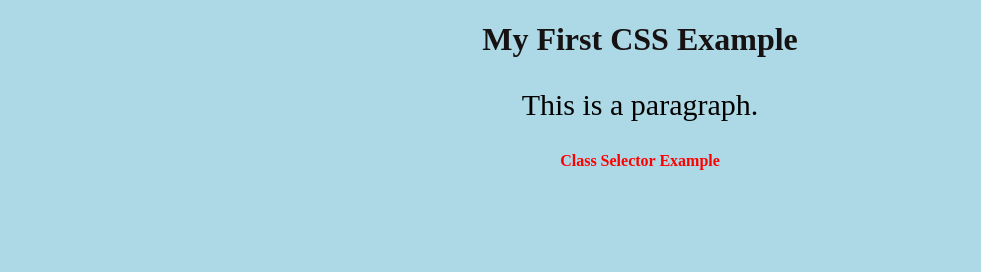
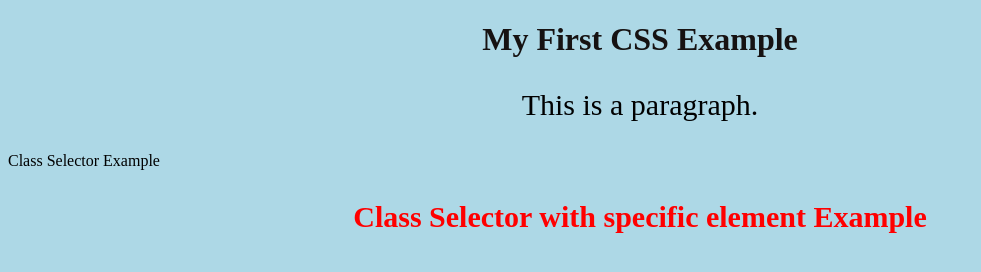
Before and after one commit to SaketVats95/_CSSPractice, a plain HTML site: page panelPractice/index.html in a window 1280 px wide. Shown: the whole page, without its empty margins (0-981 px from the left). Drawn offline with Linux system fonts and the light colour scheme.

Commit message:
Class Selector with element specified

```diff
--- a/panelPractice/index.html
+++ b/panelPractice/index.html
@@ -23,7 +23,7 @@ p {
   text-align: center;
 
 }
-.myclass{
+p.myclass{
   text-align: center;
   font-weight: bold;
   color : red;
@@ -35,6 +35,7 @@ p {
 <h1>My First CSS Example</h1>
 <p>This is a paragraph.</p>
 <div class="myclass">Class Selector Example</div>
+<p class="myclass">Class Selector with specific element Example</p>
 
 </body>
 </html>
```
